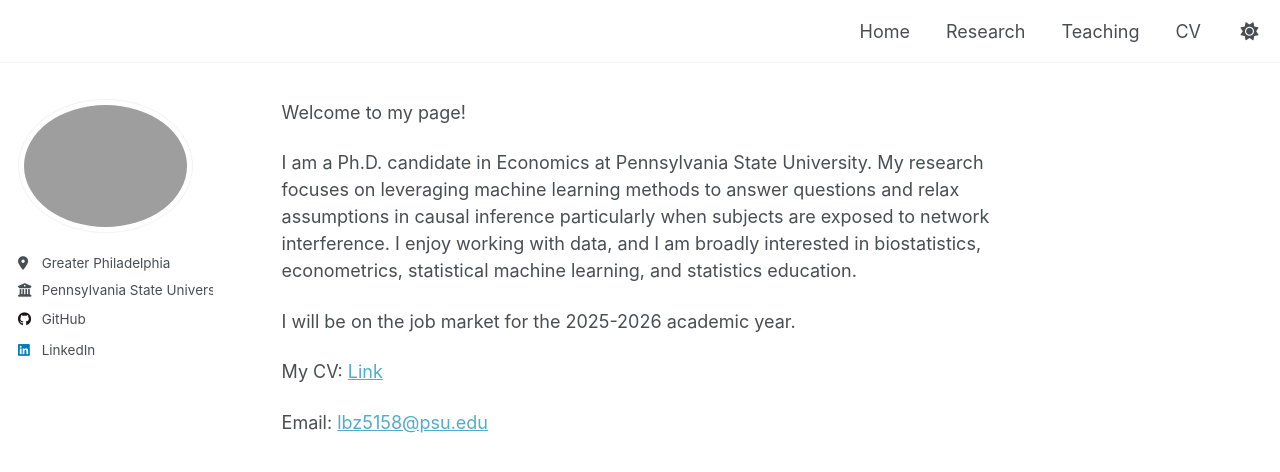
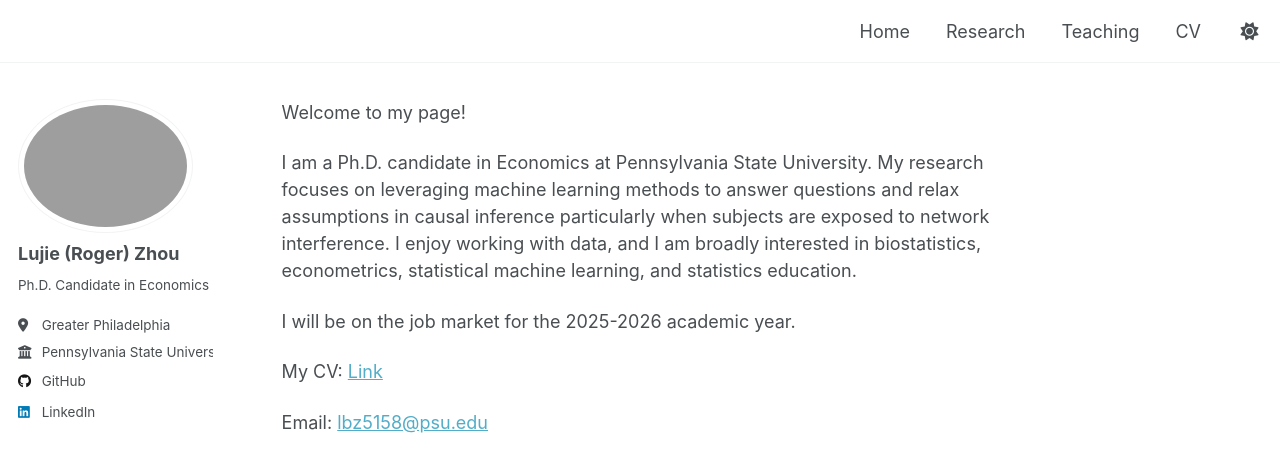
Before and after one commit to lbz5158/lujiezhou.github.io, a Jekyll site: the page built from _pages/about.md, in a window 1280 px wide. Shown: the top 472 px of the page. Built offline with Jekyll 4.4.1, drawn with Linux system fonts in a browser that asks for light colours.

Commit message:
Update _config.yml

```diff
--- a/_config.yml
+++ b/_config.yml
@@ -23,9 +23,9 @@ repository               : "lbz5158/lbz5158.github.io"
 author:
   # Biographic information
   avatar           : "Zhou_Roger.jpg"
-  name             : #"Lujie (Roger) Zhou"
+  name             : "Lujie (Roger) Zhou"
   pronouns         : # example: "she/her"
-  bio              : " " #"Ph.D. Candidate in Economics"
+  bio              : "Ph.D. Candidate in Economics"
   location         : "Greater Philadelphia"
   employer         : "Pennsylvania State University"
   uri              : # URL
```
